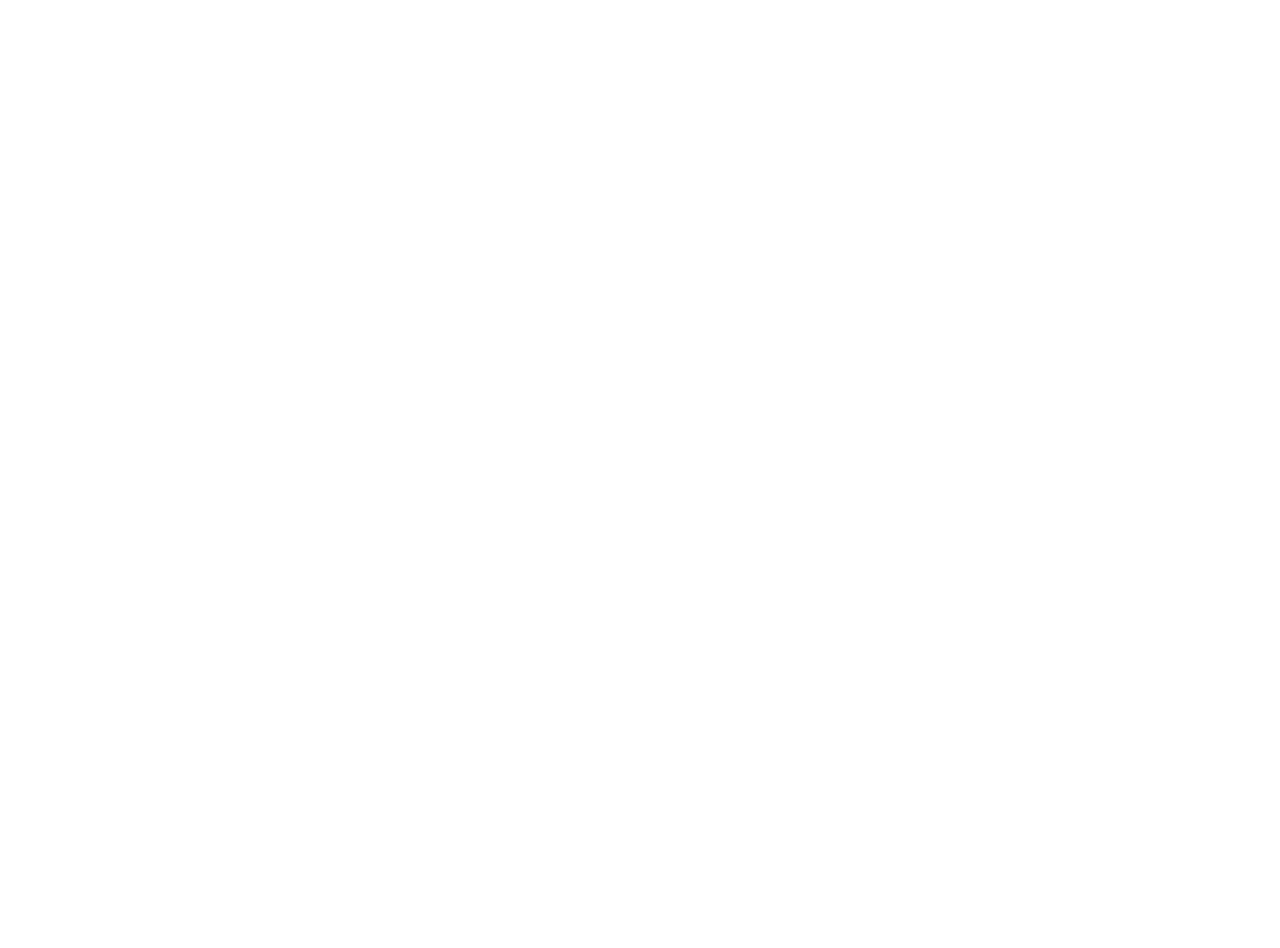
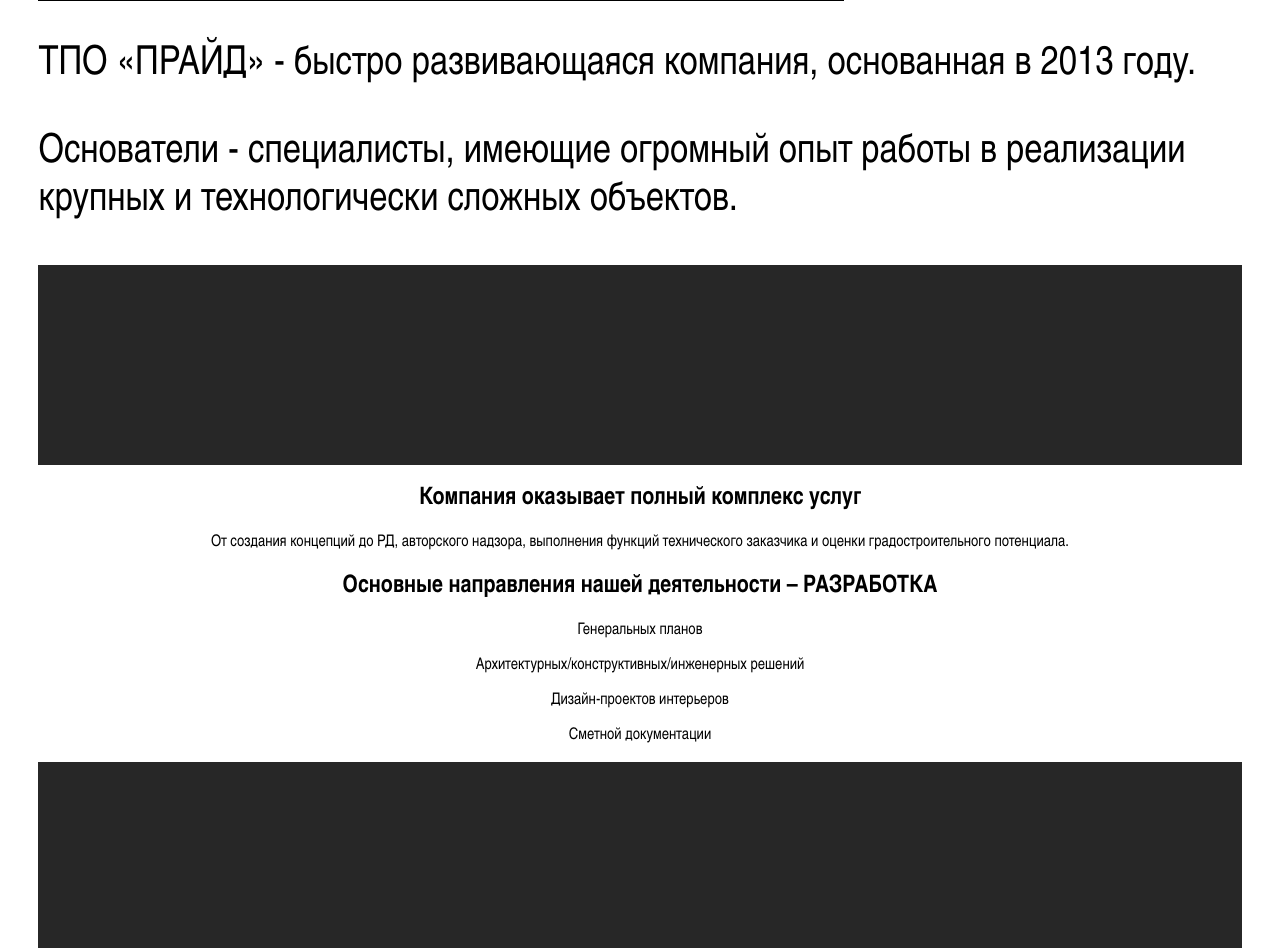
Before and after one commit to startsev2000/pride_vue, a Vue app: page / in a window 1280 px wide. Shown: the part 844-1792 px from the top of the page. Before the commit the page ends 800 px from the top, so only its background shows below. Built offline with nearby package versions, Linux system fonts and the light colour scheme.

Commit message:
Made website HTML structure

```diff
--- a/src/App.vue
+++ b/src/App.vue
@@ -36,7 +36,38 @@
           </section>
         </div>
       </div>
+      <div class="info">
+        <article>
+          <p>
+            ТПО «ПРАЙД» - быстро развивающаяся компания, основанная в 2013 году.
+          </p>
+          <p>
+            Основатели - специалисты, имеющие огромный опыт работы в реализации
+            крупных и технологически сложных объектов.
+          </p>
+        </article>
+      </div>
+      <div class="principles"></div>
+      <div class="services">
+        <article>
+          <h2>Компания оказывает полный комплекс услуг</h2>
+          <p>
+            От создания концепций до РД, авторского надзора, выполнения функций
+            технического заказчика и оценки градостроительного потенциала.
+          </p>
+          <h2>Основные направления нашей деятельности – РАЗРАБОТКА</h2>
+          <p>Генеральных планов</p>
+          <p>Архитектурных/конструктивных/инженерных решений</p>
+          <p>Дизайн-проектов интерьеров</p>
+          <p>Сметной документации</p>
+        </article>
+      </div>
+      <div class="competitions"></div>
+      <div class="business">
+        <h2>Основные бизнес-процессы</h2>
+      </div>
     </main>
+    <div class="mapinfo"></div>
   </div>
 </template>
 
@@ -46,7 +77,7 @@
 
 <style lang="scss">
 body {
-    font-family: "roboto", sans-serif;
+  font-family: 'Arial Narrow'; // по пожеланию заказчика
 }
 
 body,
@@ -105,9 +136,12 @@
   font-style: italic;
 }
 
-  .news {
-    background: black;
-    height: 100px;
+.news,
+.principles,
+.competitions,
+.mapinfo {
+  background: #272727;
+  height: 200px;
 }
 
 .hello {
@@ -133,6 +167,15 @@
   border-radius: 20px;
 }
 
+.info {
+  //background-image: url('./assets/backround-1.svg');
+  font-size: 40px;
+}
+
+.services, .business {
+  text-align: center;
+}
+
 @media screen and (max-width: 600px) {
   .topnav a,
   .topnav input[type="text"] {
```
Also changed, not shown: src/assets/background-1.svg (added). Lines whose indentation alone changed are shown as unchanged.
